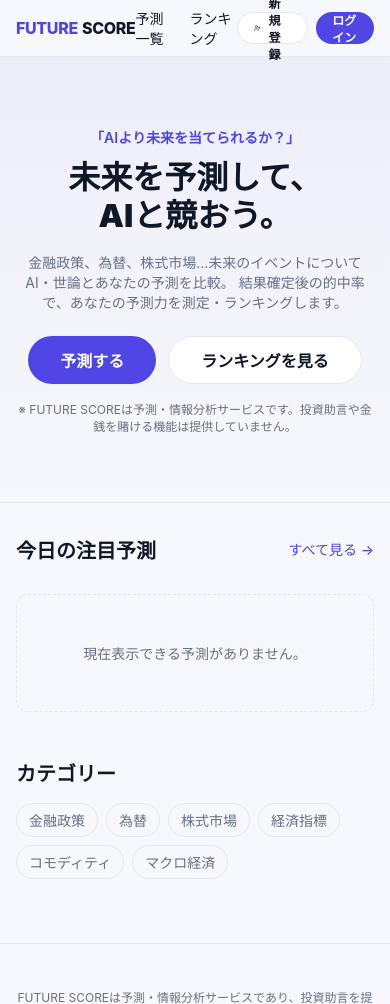
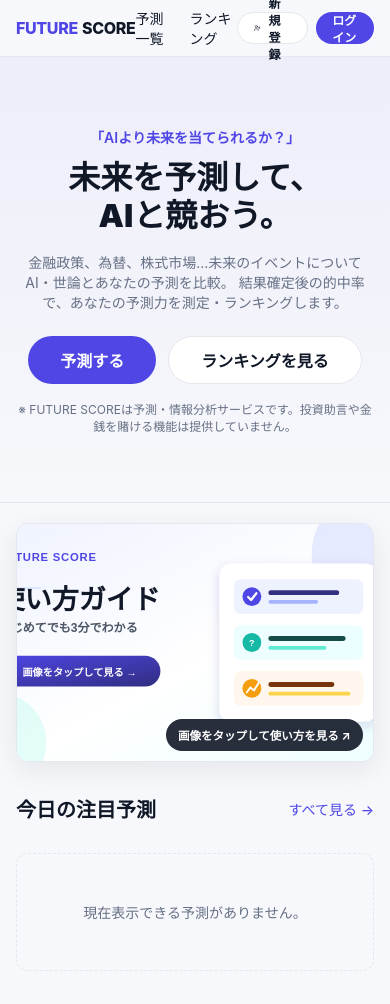
Before and after one commit to Q-taroo/future-score-django-, a Django app: page / in a window 390 px wide. Shown: the top 1004 px of the page. Run offline with Django 5.2, Linux system fonts and the light colour scheme; data that the repository does not hold is empty.

Commit message:
feat: add tutorial banner and guide

```diff
--- a/config/settings.py
+++ b/config/settings.py
@@ -37,6 +37,7 @@
     CSRF_TRUSTED_ORIGINS.append(render_origin)
 
 APP_URL = os.environ.get("APP_URL", "http://localhost:8000")
+NOTE_TUTORIAL_URL = os.environ.get("NOTE_TUTORIAL_URL", "").strip()
 EMAIL_VERIFICATION_ENABLED = env_bool("EMAIL_VERIFICATION_ENABLED", False)
 EMAIL_VERIFICATION_MAX_AGE = int(os.environ.get("EMAIL_VERIFICATION_MAX_AGE", "86400"))
 RESEND_API_KEY = os.environ.get("RESEND_API_KEY", "")
--- a/core/context_processors.py
+++ b/core/context_processors.py
@@ -1,7 +1,10 @@
 def app_context(request):
     """Small set of globals every template can rely on without each view
     passing them explicitly."""
+    from django.conf import settings
+
     return {
         "APP_NAME": "FUTURE SCORE",
         "CURRENT_YEAR": __import__("datetime").datetime.now().year,
+        "NOTE_TUTORIAL_URL": settings.NOTE_TUTORIAL_URL,
     }
--- a/predictions/urls.py
+++ b/predictions/urls.py
@@ -5,6 +5,7 @@
 app_name = "predictions"
 
 urlpatterns = [
+    path("tutorial/", views.tutorial, name="tutorial"),
     path("", views.home, name="home"),
     path("predictions/", views.prediction_list, name="list"),
     path("predictions/<slug:slug>/", views.prediction_detail, name="detail"),
--- a/predictions/views.py
+++ b/predictions/views.py
@@ -53,6 +53,10 @@
         "predictions/home.html",
         {"predictions": predictions, "splits": splits, "categories": FINANCE_CATEGORIES},
     )
+
+
+def tutorial(request):
+    return render(request, "predictions/tutorial.html")
 
 
 def prediction_list(request):
--- a/static/css/app.css
+++ b/static/css/app.css
@@ -181,3 +181,23 @@
 }
 .verification-icon.success { background: rgba(16,185,129,.12); color: #047857; }
 .verification-icon.error { background: rgba(225,29,72,.1); color: var(--no); }
+
+.tutorial-promo-wrap { padding-top: 2rem; }
+.tutorial-promo {
+  position: relative; display: block; overflow: hidden; border-radius: var(--radius);
+  border: 1px solid var(--border); background: #fff;
+  box-shadow: 0 8px 28px rgba(17,24,39,.08); transition: transform .2s, box-shadow .2s;
+}
+.tutorial-promo:hover { transform: translateY(-2px); box-shadow: 0 14px 36px rgba(79,70,229,.16); }
+.tutorial-promo:focus-visible { outline: 3px solid rgba(79,70,229,.35); outline-offset: 3px; }
+.tutorial-promo img { display: block; width: 100%; aspect-ratio: 3 / 2; object-fit: cover; }
+.tutorial-promo-label {
+  position: absolute; right: 1rem; bottom: 1rem; padding: .65rem 1rem;
+  border-radius: 999px; background: rgba(17,24,39,.9); color: #fff;
+  font-size: .8rem; font-weight: 700; backdrop-filter: blur(6px);
+}
+@media (max-width: 640px) {
+  .tutorial-promo-wrap { padding-top: 1.25rem; }
+  .tutorial-promo { border-radius: .75rem; }
+  .tutorial-promo-label { right: .65rem; bottom: .65rem; padding: .5rem .75rem; font-size: .72rem; }
+}
--- a/templates/predictions/home.html
+++ b/templates/predictions/home.html
@@ -1,5 +1,5 @@
 {% extends "base.html" %}
-{% load prediction_extras %}
+{% load prediction_extras static %}
 {% block content %}
 <section class="hero">
   <div class="container text-center py-14">
@@ -17,6 +17,13 @@
       ※ FUTURE SCOREは予測・情報分析サービスです。投資助言や金銭を賭ける機能は提供していません。
     </p>
   </div>
+</section>
+
+<section class="container tutorial-promo-wrap">
+  <a class="tutorial-promo" {% if NOTE_TUTORIAL_URL %}href="{{ NOTE_TUTORIAL_URL }}" target="_blank" rel="noopener noreferrer"{% else %}href="{% url 'predictions:tutorial' %}"{% endif %} aria-label="FUTURE SCOREの使い方ガイドを読む">
+    <img src="{% static 'img/tutorial/guide-banner.svg' %}" alt="FUTURE SCORE 使い方ガイド はじめてでも3分でわかる" loading="lazy">
+    <span class="tutorial-promo-label">画像をタップして使い方を見る <span aria-hidden="true">↗</span></span>
+  </a>
 </section>
 
 <section class="container py-8">
```
Also changed, not shown: docs/note-tutorial.md (added, +64 -0 lines), templates/predictions/tutorial.html (added, +29 -0 lines), static/img/tutorial/guide-banner.svg (added), 1 other file.
